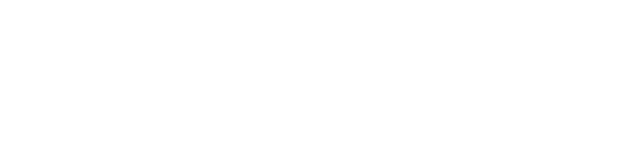
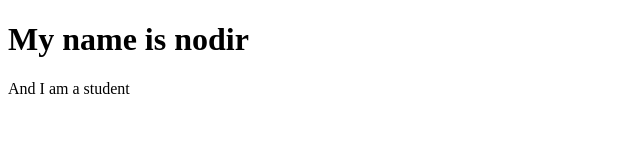
Before and after one commit to AbdullaevNodir/First_Repository, a plain HTML site: page index1.html in a window 1280 px wide. Shown: the whole page, without its empty margins (0-640 px from the left). Drawn offline with Linux system fonts and the light colour scheme.

Commit message:
My first changes

```diff
--- a/index1.html
+++ b/index1.html
@@ -7,6 +7,8 @@
     <title>Document 1</title>
 </head>
 <body>
+    <h1>My name is nodir</h1>
+    <div><p>And I am a student</p></div>
 
 </body>
 </html>
```
